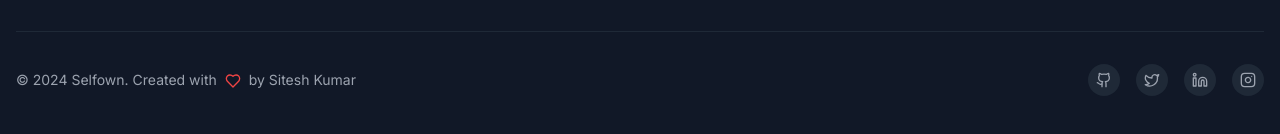
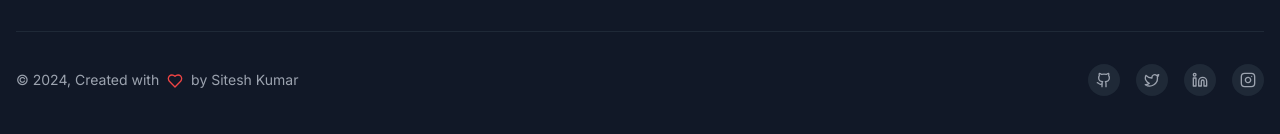
Before and after one commit to TheSiteshKumar/Portfolio2025, a Next.js app: page / in a window 1280 px wide. Shown: the part 3789-3923 px from the top of the page. Built offline with nearby package versions, Linux system fonts and the light colour scheme.

Commit message:
copyright

```diff
--- a/components/ui/footer/footer-copyright.tsx
+++ b/components/ui/footer/footer-copyright.tsx
@@ -7,12 +7,12 @@ interface FooterCopyrightProps {
   authorName: string;
 }
 
-export function FooterCopyright({ companyName, authorName }: FooterCopyrightProps) {
+export function FooterCopyright({ authorName }: FooterCopyrightProps) {
   const currentYear = new Date().getFullYear();
 
   return (
     <p className="text-sm text-gray-400">
-      © {currentYear} {companyName}. Created with{" "}
+      © {currentYear}, Created with{" "}
       <Heart className="inline-block w-4 h-4 text-red-500 mx-1" />{" "}
       by {authorName}
     </p>
```
